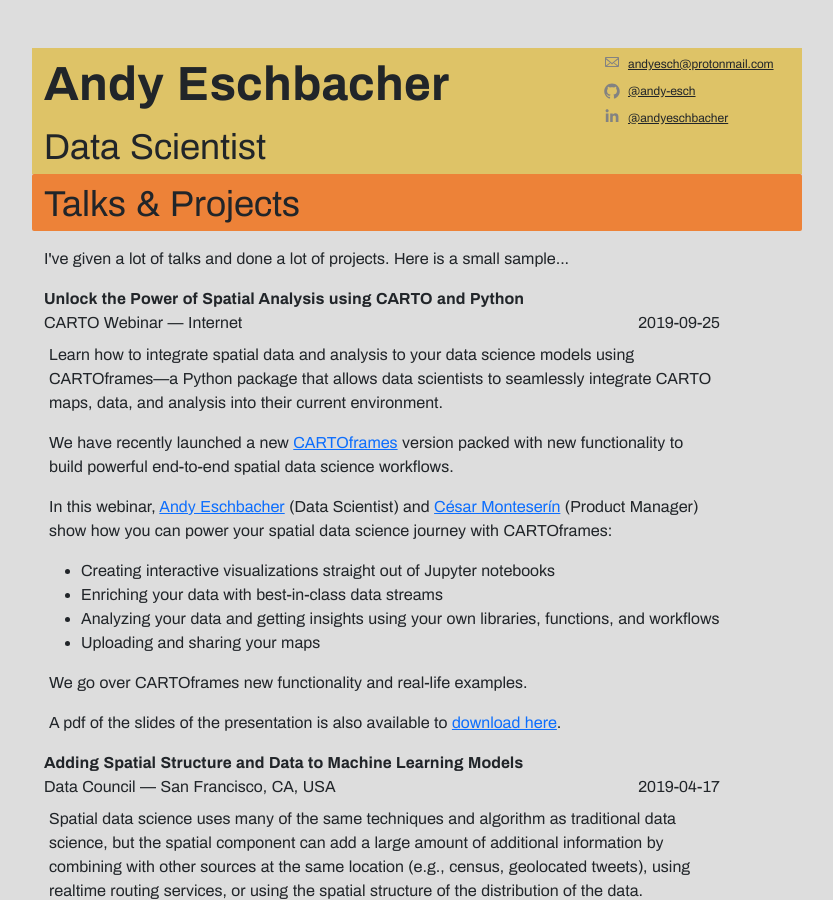
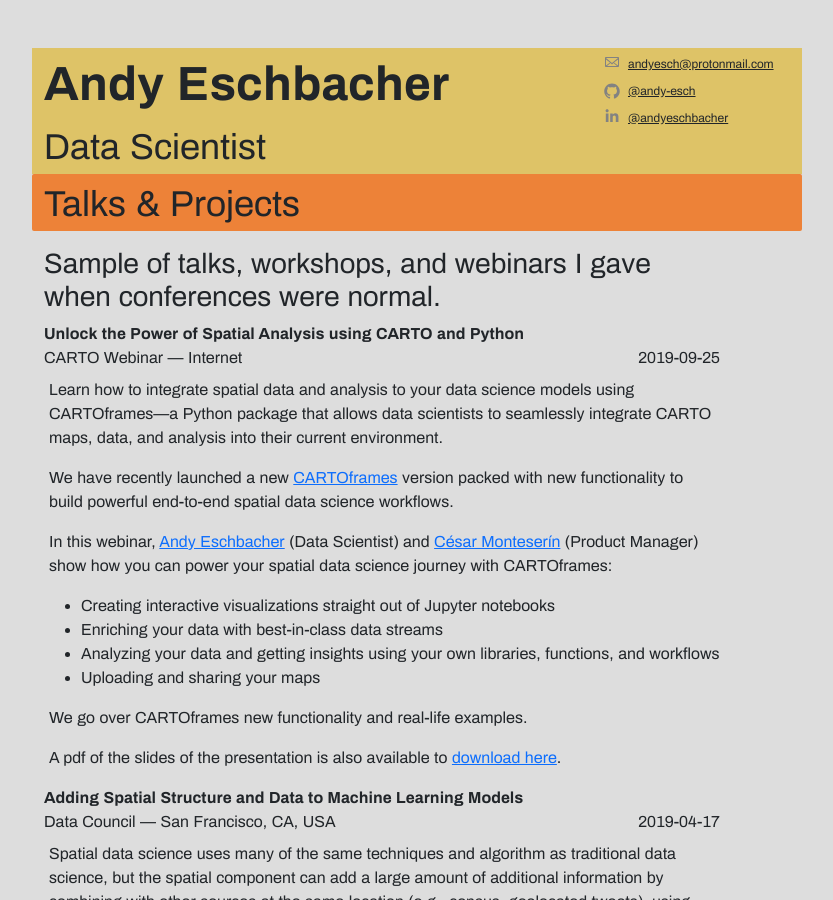
Before and after one commit to andy-esch/andy-esch.github.io, a Jekyll site: the page presentations.html, which Jekyll copies as it is, in a window 1280 px wide and 900 px high. Shown: the whole window, without its empty margins (188-1021 px from the left). Built offline with Jekyll 4.4.1, drawn with Linux system fonts in a browser that asks for light colours.

Commit message:
chore(presentations): adds presentation header

```diff
--- a/presentations.html
+++ b/presentations.html
@@ -150,7 +150,7 @@
     </div>
     <div class="row">
       <div class="col-lg-10 mt-3">
-        <p>I've given a lot of talks and done a lot of projects. Here is a small sample...</p>
+        <h3>Sample of talks, workshops, and webinars I gave when conferences were normal.</h3>
       <dl class="talks-list">
     <dt class="event-name">Unlock the Power of Spatial Analysis using CARTO and Python</dt>
     <dd class="event-name">CARTO Webinar — Internet <span class="talk-date">2019-09-25</span></dd>
```
